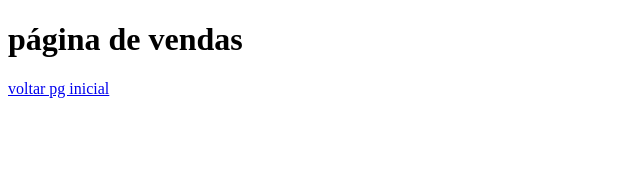
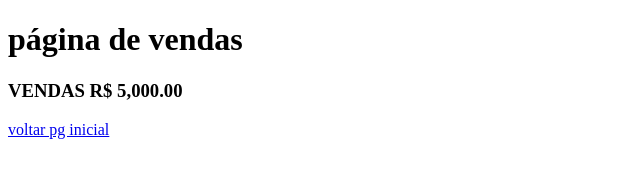
Before and after one commit to JSTIONLINE/aulavendas, a plain HTML site: page vendas.html in a window 1280 px wide. Shown: the whole page, without its empty margins (0-640 px from the left). Drawn offline with Linux system fonts and the light colour scheme.

Commit message:
criadas paginas total vendas

```diff
--- a/vendas.html
+++ b/vendas.html
@@ -8,6 +8,7 @@
 </head>
 <body>
     <h1>página de vendas</h1>
+    <h3>VENDAS R$ 5,000.00</h3>
     <a href="index.html">voltar pg inicial</a>
 </body>
 </html>
```
